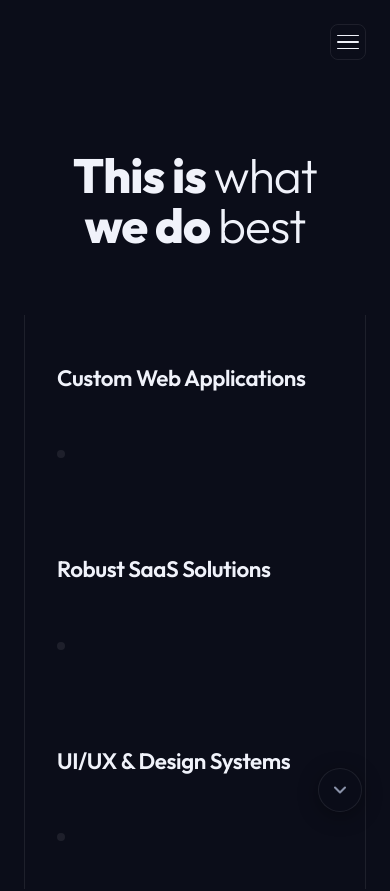
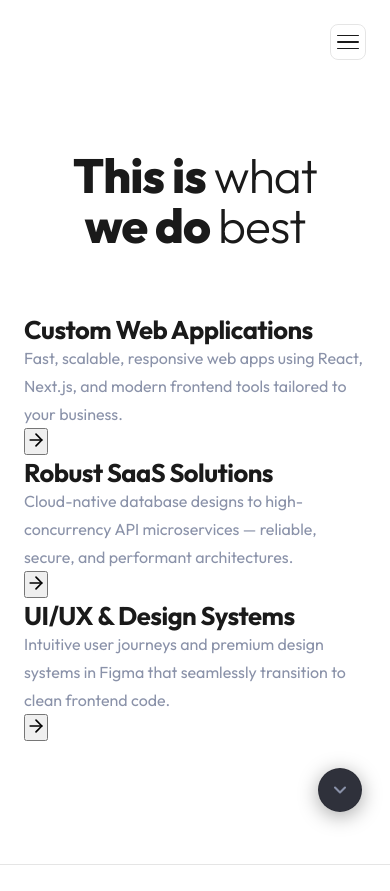
Before and after one commit to thulanesigasa/portfolio, a Next.js app: page /services in a window 390 px wide. Shown: the top 891 px of the page. Built offline with nearby package versions, Linux system fonts and the light colour scheme.

Commit message:
feat: redesign to white theme with grey primary, simplify services UI, fix hamburger visibility

```diff
--- a/src/app/globals.css
+++ b/src/app/globals.css
@@ -7,19 +7,19 @@
 
 /* ─── CSS VARIABLES ─────────────────────────────── */
 :root {
-  --color-bg:           #0b0d19;
-  --color-bg-card:      rgba(255,255,255,0.04);
-  --color-bg-card-hover: rgba(255,255,255,0.07);
-  --color-primary:      #FE4300;
-  --color-primary-glow: rgba(254,67,0,0.35);
-  --color-primary-dim:  rgba(254,67,0,0.15);
+  --color-bg:           #ffffff;
+  --color-bg-card:      rgba(0,0,0,0.02);
+  --color-bg-card-hover: rgba(0,0,0,0.05);
+  --color-primary:      #666666;
+  --color-primary-glow: rgba(102,102,102,0.15);
+  --color-primary-dim:  rgba(102,102,102,0.05);
   --color-secondary:    #8a92a9;
-  --color-text:         #f0f2fa;
-  --color-text-muted:   #6b7390;
-  --color-border:       rgba(255,255,255,0.08);
-  --color-border-glow:  rgba(254,67,0,0.4);
-  --color-surface:      #131628;
-  --color-surface-2:    #1a1e35;
+  --color-text:         #1a1a1a;
+  --color-text-muted:   #666666;
+  --color-border:       rgba(0,0,0,0.1);
+  --color-border-glow:  rgba(102,102,102,0.2);
+  --color-surface:      #f9f9f9;
+  --color-surface-2:    #f0f0f0;
   --color-white:        #ffffff;
 
   --font-heading: 'Outfit', sans-serif;
@@ -845,105 +845,64 @@ section {
 
 
 
-.service-list {
-  display: grid;
-  grid-template-columns: repeat(3, 1fr);
+.simple-service-list {
+  display: flex;
+  flex-direction: column;
+}
+
+.simple-service-item {
+  padding: 1.5rem 0;
+  border-bottom: 1px solid var(--color-border);
+  position: relative;
+  display: flex;
+  align-items: center;
+}
+
+.simple-service-title {
+  font-family: var(--font-heading);
+  font-size: 2.5rem;
+  font-weight: 500;
+  color: var(--color-text);
+  margin: 0;
+  transition: color 0.3s ease;
+  width: 40%;
+}
+
+.simple-service-desc {
+  opacity: 0;
+  visibility: hidden;
+  width: 60%;
+  color: var(--color-text-muted);
+  font-size: 1.1rem;
+  line-height: 1.6;
+  margin: 0;
+  transition: opacity 0.3s ease, transform 0.3s ease;
+  transform: translateX(-10px);
+}
+
+.simple-service-item:hover .simple-service-title {
+  color: var(--color-primary);
+}
+
+.simple-service-item:hover .simple-service-desc {
+  opacity: 1;
+  visibility: visible;
+  transform: translateX(0);
 }
 
 @media (max-width: 900px) {
-  .service-list { grid-template-columns: 1fr; }
-}
-
-.service-card {
-  background: transparent;
-  border-left: 1px solid var(--color-border);
-  border-right: 1px solid var(--color-border);
-  padding: 3rem 2rem;
-  transition: all 0.4s ease;
-  position: relative;
-  overflow: hidden;
-  display: flex;
-  flex-direction: column;
-}
-.service-card:first-child {
-  border-left: 1px solid var(--color-border);
-}
-
-.service-card::before {
-  content: "";
-  position: absolute;
-  top: 0; left: 0; right: 0;
-  height: 3px;
-  background: var(--color-primary);
-  transform: scaleX(0);
-  transform-origin: left;
-  transition: transform 0.4s ease;
-}
-.service-card:hover::before {
-  transform: scaleX(1);
-}
-
-.service-card-title {
-  font-family: var(--font-heading);
-  font-size: 1.4rem;
-  font-weight: 600;
-  color: var(--color-text);
-  margin-bottom: 2rem;
-  line-height: 1.4;
-}
-
-.service-card-hover-content {
-  height: 0;
-  overflow: hidden;
-  opacity: 0;
-  transition: all 0.4s ease;
-}
-.service-card:hover .service-card-hover-content {
-  height: 110px;
-  opacity: 1;
-}
-
-.service-card-desc {
-  font-size: 0.95rem;
-  color: var(--color-text-muted);
-  line-height: 1.6;
-}
-
-.service-card-footer {
-  display: flex;
-  align-items: center;
-  justify-content: flex-start;
-  margin-top: auto;
-  padding-top: 1.5rem;
-}
-
-.service-card-dot {
-  width: 8px;
-  height: 8px;
-  border-radius: 50%;
-  background: var(--color-border);
-  transition: all 0.3s ease;
-}
-
-.service-card:hover .service-card-dot {
-  display: none;
-}
-
-.service-card-btn {
-  display: none;
-  width: 44px;
-  height: 44px;
-  border-radius: 50%;
-  background: var(--color-primary);
-  border: none;
-  color: #000;
-  align-items: center;
-  justify-content: center;
-  cursor: pointer;
-  transition: all 0.3s ease;
-}
-.service-card:hover .service-card-btn {
-  display: flex;
+  .simple-service-item {
+    flex-direction: column;
+    align-items: flex-start;
+    gap: 1rem;
+  }
+  .simple-service-title {
+    width: 100%;
+    font-size: 2rem;
+  }
+  .simple-service-desc {
+    width: 100%;
+  }
 }
 
 .skills-grid {
@@ -1693,6 +1652,7 @@ section {
 
 /* ─── HAMBURGER ────────────────────────────────────── */
 .hamburger {
+  position: relative;
   display: flex;
   flex-direction: column;
   justify-content: center;
--- a/src/app/pricing/page.tsx
+++ b/src/app/pricing/page.tsx
@@ -55,7 +55,7 @@ export default function Pricing() {
               <p style={{ color: "var(--color-text-muted)", fontSize: "0.95rem", lineHeight: 1.6, margin: 0 }}>{plan.description}</p>
               <div className="pricing-arrow-btn" style={{
                 width: "44px", height: "44px", borderRadius: "50%", background: "var(--color-primary)",
-                display: "flex", alignItems: "center", justifyContent: "center", color: "#000"
+                display: "flex", alignItems: "center", justifyContent: "center", color: "#fff"
               }}>
                 <svg width="20" height="20" viewBox="0 0 24 24" fill="none" stroke="currentColor" strokeWidth="2" strokeLinecap="round" strokeLinejoin="round"><line x1="5" y1="12" x2="19" y2="12"></line><polyline points="12 5 19 12 12 19"></polyline></svg>
               </div>
@@ -66,7 +66,7 @@ export default function Pricing() {
         <div style={{ textAlign: "center", marginTop: "4rem" }}>
           <Link href="#contact" style={{
             display: "inline-flex", alignItems: "center", gap: "10px",
-            background: "var(--color-primary)", color: "#000", padding: "1rem 2.5rem",
+            background: "var(--color-primary)", color: "#fff", padding: "1rem 2.5rem",
             borderRadius: "var(--radius-full)", textDecoration: "none", fontWeight: 600, fontSize: "0.85rem", textTransform: "uppercase", letterSpacing: "0.1em"
           }}>
             Individual Solution
--- a/src/app/services/custom-web-applications/page.tsx
+++ b/src/app/services/custom-web-applications/page.tsx
@@ -20,7 +20,7 @@ export default function CustomWebApps() {
           </p>
           <Link href="/contact" style={{
             display: "inline-flex", alignItems: "center", gap: "10px",
-            background: "var(--color-primary)", color: "#000", padding: "1rem 2rem",
+            background: "var(--color-primary)", color: "#fff", padding: "1rem 2rem",
             borderRadius: "var(--radius-full)", textDecoration: "none", fontWeight: 600, fontSize: "0.85rem", textTransform: "uppercase", letterSpacing: "0.1em"
           }}>
             Start a Project
--- a/src/app/services/robust-saas-solutions/page.tsx
+++ b/src/app/services/robust-saas-solutions/page.tsx
@@ -20,7 +20,7 @@ export default function RobustSaaS() {
           </p>
           <Link href="/contact" style={{
             display: "inline-flex", alignItems: "center", gap: "10px",
-            background: "var(--color-primary)", color: "#000", padding: "1rem 2rem",
+            background: "var(--color-primary)", color: "#fff", padding: "1rem 2rem",
             borderRadius: "var(--radius-full)", textDecoration: "none", fontWeight: 600, fontSize: "0.85rem", textTransform: "uppercase", letterSpacing: "0.1em"
           }}>
             Get an Estimate
--- a/src/app/services/ui-ux-design-systems/page.tsx
+++ b/src/app/services/ui-ux-design-systems/page.tsx
@@ -20,7 +20,7 @@ export default function UIUXDesign() {
           </p>
           <Link href="/contact" style={{
             display: "inline-flex", alignItems: "center", gap: "10px",
-            background: "var(--color-primary)", color: "#000", padding: "1rem 2rem",
+            background: "var(--color-primary)", color: "#fff", padding: "1rem 2rem",
             borderRadius: "var(--radius-full)", textDecoration: "none", fontWeight: 600, fontSize: "0.85rem", textTransform: "uppercase", letterSpacing: "0.1em"
           }}>
             Discuss Your Brand
```
Also changed, not shown: src/app/components/home/education-skills/index.tsx (+4 -14 lines).
